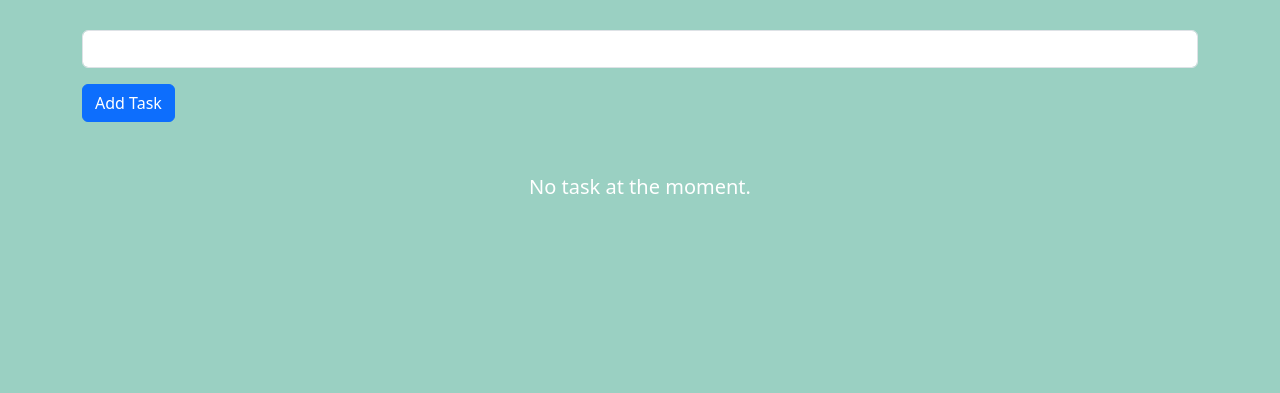
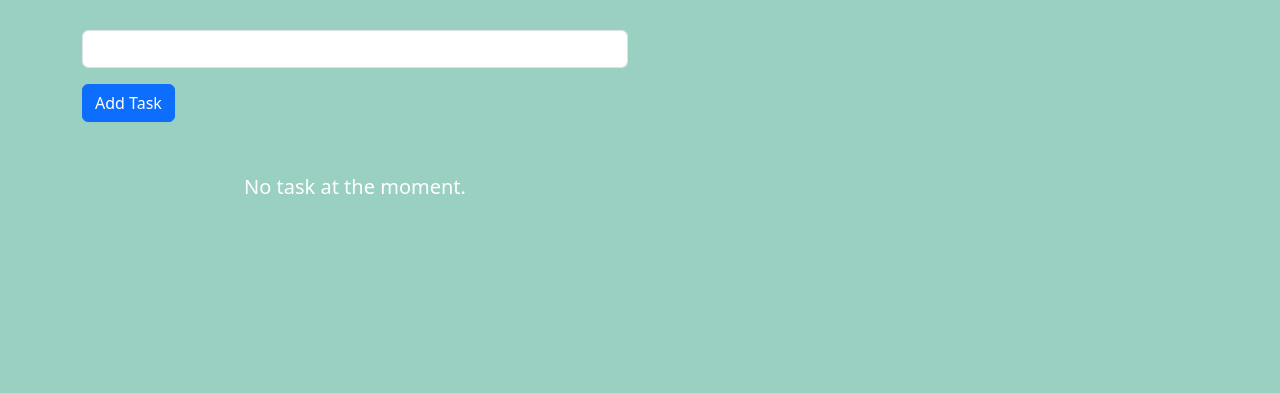
Before and after one commit to zkj214/simple-todolist-website, a Flask app: page / in a window 1280 px wide. Shown: the part 96-489 px from the top of the page. Run offline with Flask 3, Linux system fonts and the light colour scheme; data that the repository does not hold is empty; some libraries are stand-ins or nearby versions.

Commit message:
update index

```diff
--- a/templates/index.html
+++ b/templates/index.html
@@ -7,7 +7,9 @@
 <div class="wrapper">
     <div class="container">
         <div class="row text-left">
+            <div class="col-sm-6">
             {{render_form(form,novalidate=True)}}
+
             {% with messages=get_flashed_messages() %}
                 {% if messages %}
                     {% for message in messages %}
@@ -41,6 +43,7 @@
                 {% endfor %}
                 </table>
             {% endif %}
+            </div>
         </div>
     </div>
 </div>
```
